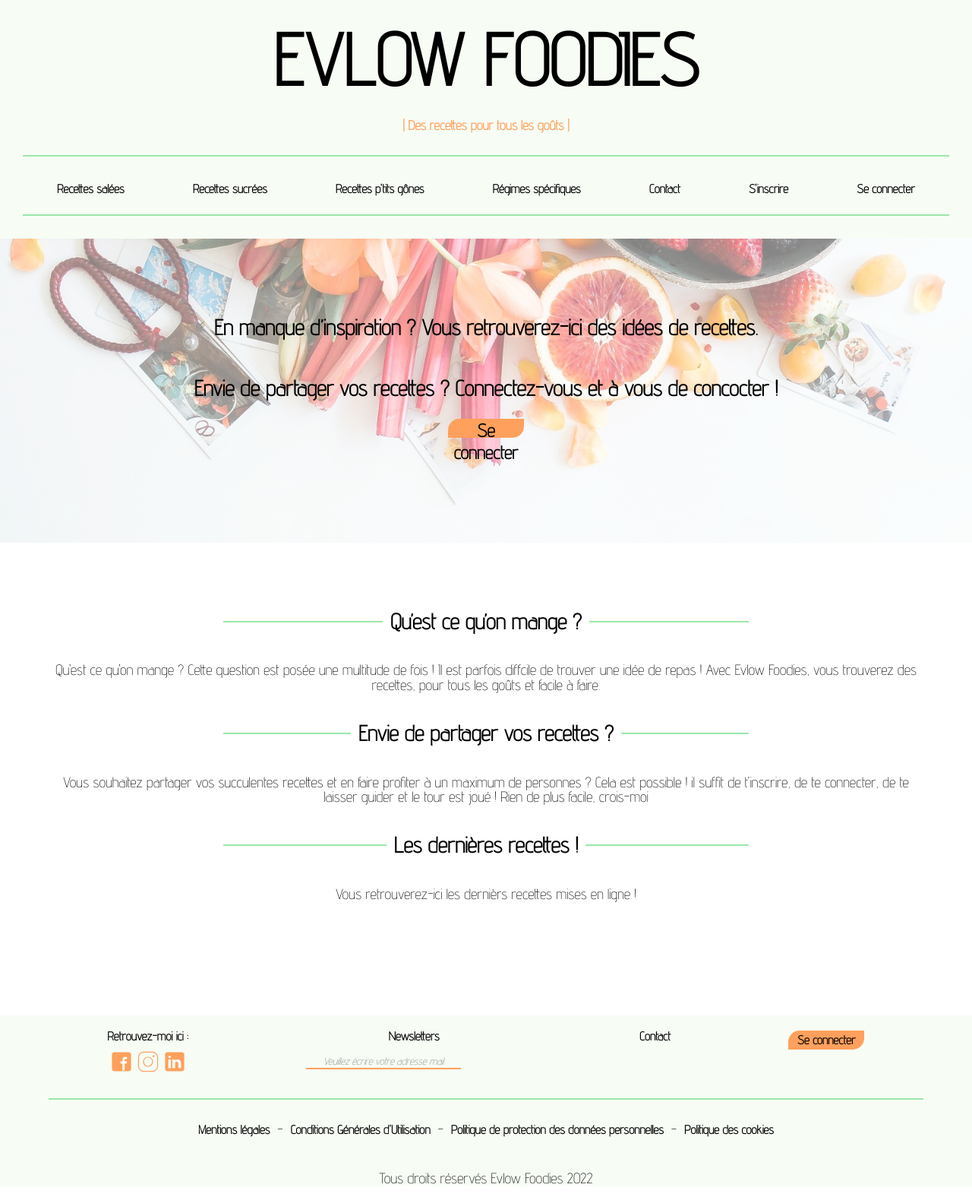
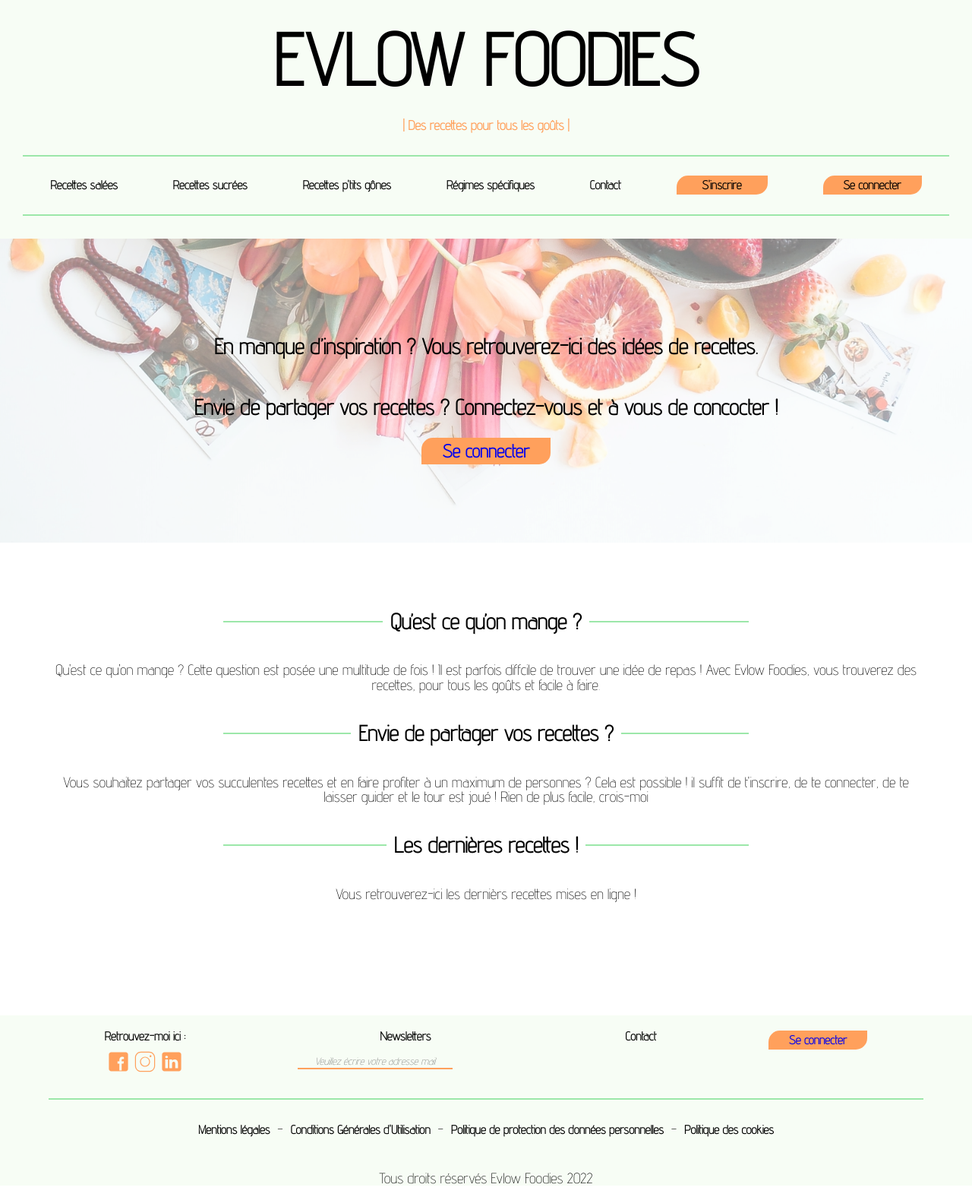
Before and after one commit to Evlow/Evlow_Foodies, a Symfony app: template templates/fo_home/home.html.twig in a window 1280 px wide. Shown: the whole page at 76% size. Run offline with Twig, Linux system fonts and the light colour scheme; the template is opened without the code that fills it, so the values that code supplies are empty; some libraries are stand-ins or nearby versions; some web fonts are replaced.

Commit message:
add style

```diff
--- a/templates/fo_home/home.html.twig
+++ b/templates/fo_home/home.html.twig
@@ -7,7 +7,7 @@
         <p>En manque d’inspiration ? Vous retrouverez-ici des idées de recettes.</p>
         <p>Envie de partager vos recettes ? Connectez-vous et à vous de concocter !</p>
         <div>
-            <a href="{{path('app_fo_login')}}"><button class="connect">Se connecter</button></a>
+            <a class="btn-login-home" href="{{path('app_fo_login')}}">Se connecter</a>
         </div>
     </div>
 </div>
--- a/templates/includes/_footerFo.html.twig
+++ b/templates/includes/_footerFo.html.twig
@@ -27,7 +27,7 @@
             </div>
             <!--CONNEXION-->
             <div class="footer-connect">
-                <a href="{{path('app_fo_login')}}"><button class="connect">Se connecter</button></a>
+                <a class="btn-login" href="{{path('app_fo_login')}}">Se connecter</a>
             </div>
         </div>
         <!--OTHER-->
--- a/templates/includes/_headerFo.html.twig
+++ b/templates/includes/_headerFo.html.twig
@@ -13,8 +13,8 @@
             <li><a href="{{path('app_fo_specific_recipes')}}">Régimes spécifiques</a>
             </li>
             <li><a href="{{path('app_fo_contact')}}">Contact</a></li>
-            <li class="btn-registration"><a  href="{{path('app_fo_registration')}}">S'inscrire</a></li>
-            <li class="btn-login"><a  href="{{path('app_fo_login')}}">Se connecter</a></li>
+            <li ><a class="btn-registration" href="{{path('app_fo_registration')}}">S'inscrire</a></li>
+            <li ><a class="btn-login" href="{{path('app_fo_login')}}">Se connecter</a></li>
         </ul>
     </nav>
 </header>
```
Also changed, not shown: public/assets/css/_mixins.scss, public/assets/css/_variables.scss, public/assets/css/styles.css, public/assets/css/styles.scss, public/assets/css/stylesBo.css, 2 other files.
